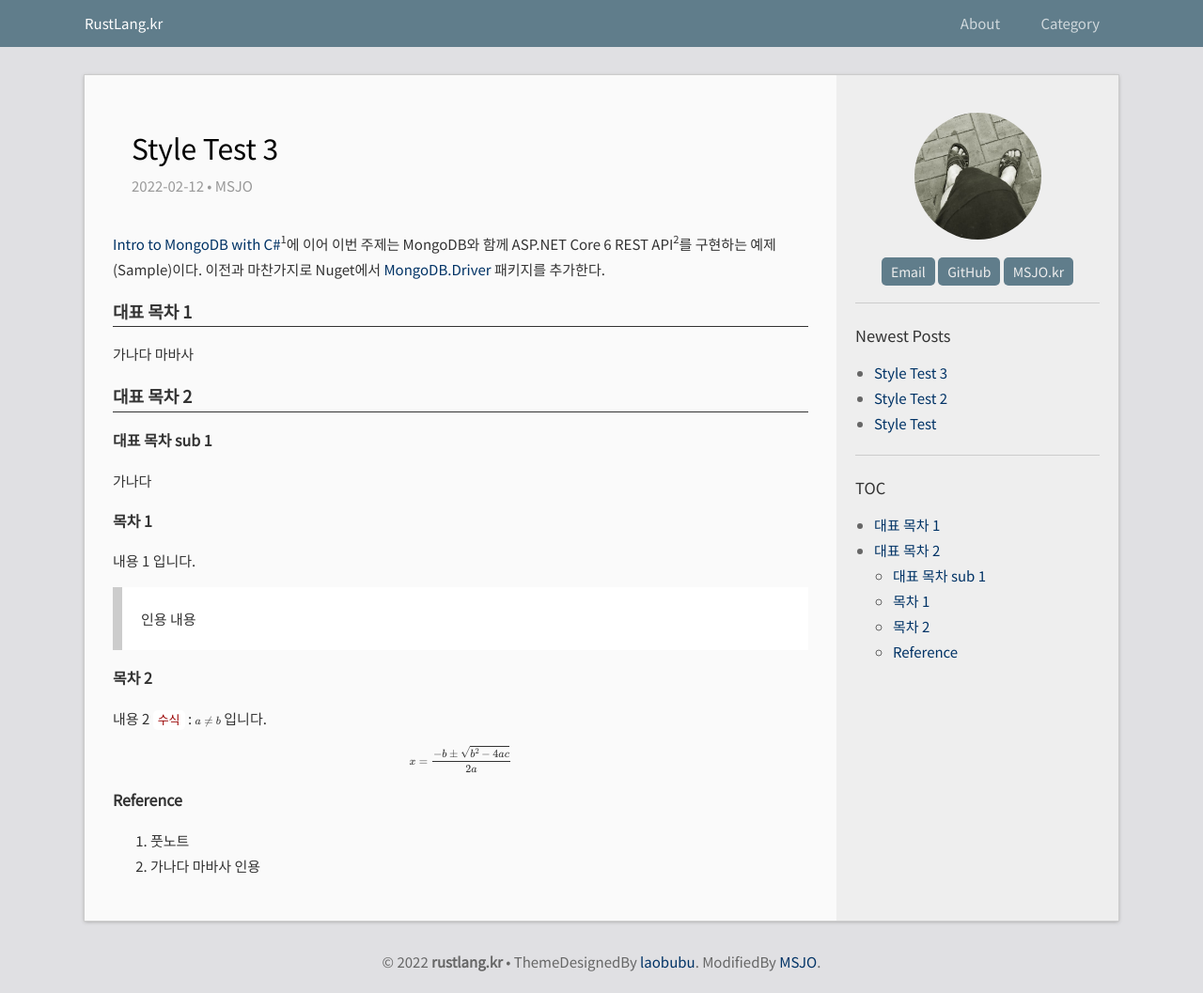
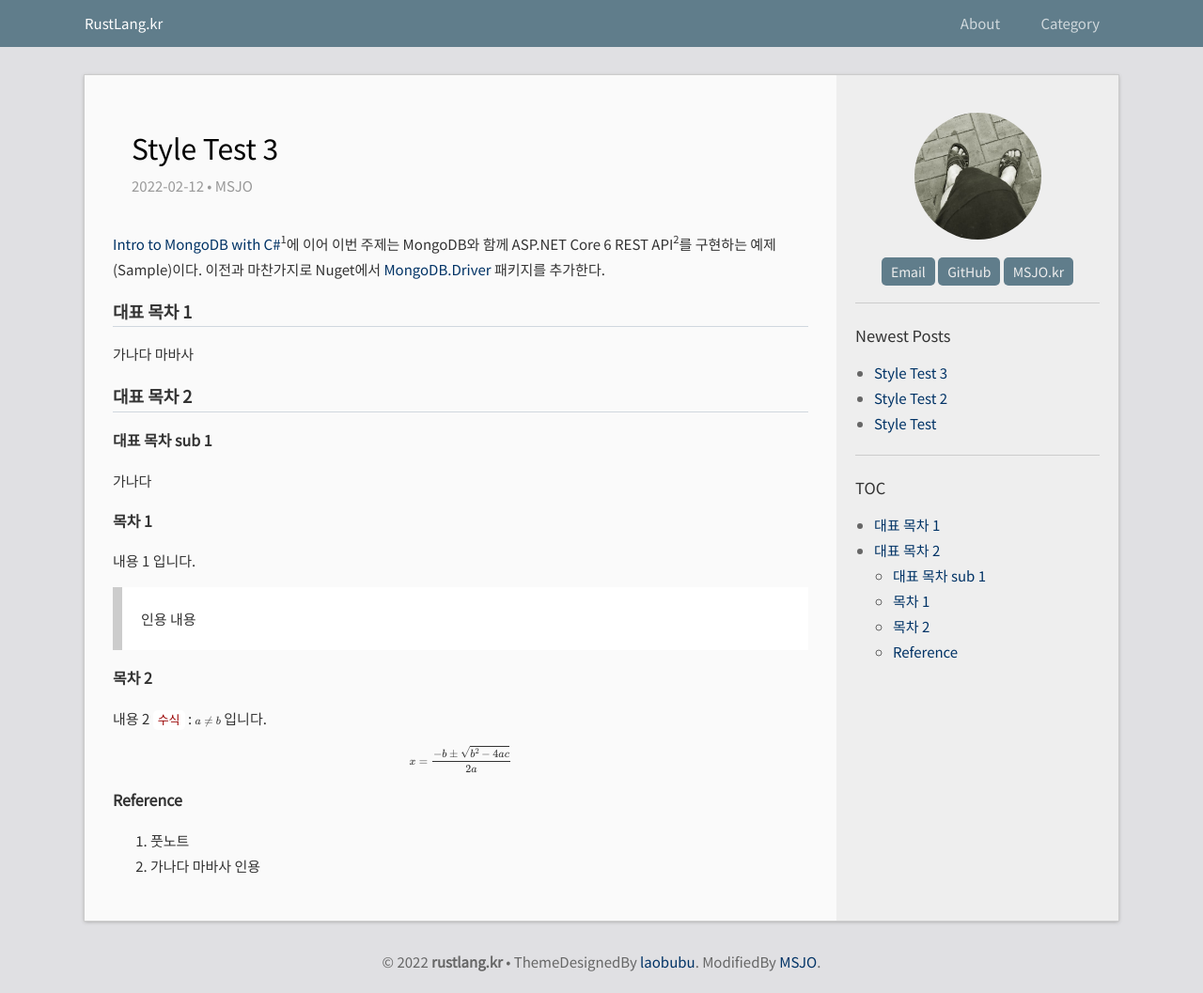
Before and after one commit to DebugJO/rustlang, a Jekyll site: the page built from _posts/2022-02-12-3.md, in a window 1280 px wide. Shown: the whole page at 94% size. Built offline with Jekyll 4.4.1, drawn with Linux system fonts in a browser that asks for light colours; formulas are drawn with MathJax 3.

Commit message:
Update _base.scss

```diff
--- a/_sass/_base.scss
+++ b/_sass/_base.scss
@@ -81,7 +81,7 @@ h5 {
 	margin : 15px 0px 15px 0px !important;
 	color: #333333 !important;
    	padding-bottom: 1px;
-    	border-bottom: 1px solid #333333;
+    	border-bottom: 1px solid #D0D7DE;
     	width: 100%;
     	display: block;
 }
```
